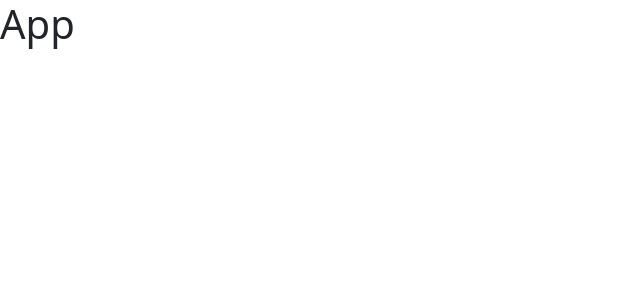
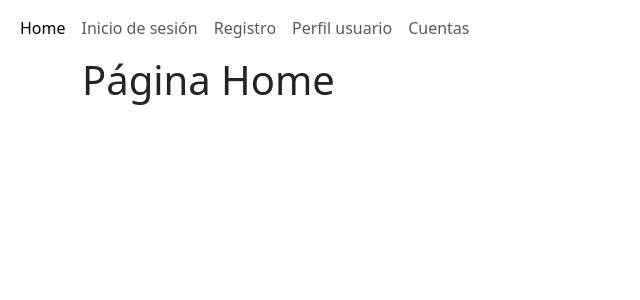
Before and after one commit to matias-user/profiles-frontend, a React (Vite) app: page / in a window 1280 px wide. Shown: the top 300 px of the page, without its empty margins (0-640 px from the left). Built offline with nearby package versions, Linux system fonts and the light colour scheme.

Commit message:
Avanzando en página home y en navbar

```diff
--- a/src/App.jsx
+++ b/src/App.jsx
@@ -1,7 +1,8 @@
 import React from 'react'
+import { Home } from './pages/Home'
 
 export const App = () => {
   return (
-    <h1>App</h1>
+    <Home />
   )
 }
--- /dev/null
+++ b/src/components/NavBar.jsx
@@ -0,0 +1,19 @@
+import React from 'react'
+
+export const NavBar = () => {
+  return (
+    <nav class="navbar navbar-expand-lg">
+    <div class="container-fluid">
+      <div class="collapse navbar-collapse" id="navbarNavAltMarkup">
+        <div class="navbar-nav">
+          <a class="nav-link active" aria-current="page" href="#">Home</a>
+          <a class="nav-link" href="#">Inicio de sesión</a>
+          <a class="nav-link" href="#">Registro</a>
+          <a class="nav-link" href='#'>Perfil usuario</a>
+          <a class="nav-link" href='#'>Cuentas</a>
+        </div>
+      </div>
+    </div>
+  </nav>
+    )
+}
--- /dev/null
+++ b/src/pages/Home.jsx
@@ -0,0 +1,14 @@
+import React from 'react'
+import { NavBar } from '../components/NavBar'
+
+export const Home = () => {
+    return (
+        <>
+            <NavBar />
+            <main className='container-lg' >
+                <h1>Página Home</h1>
+            </main>
+        </>
+
+    )
+}
```
